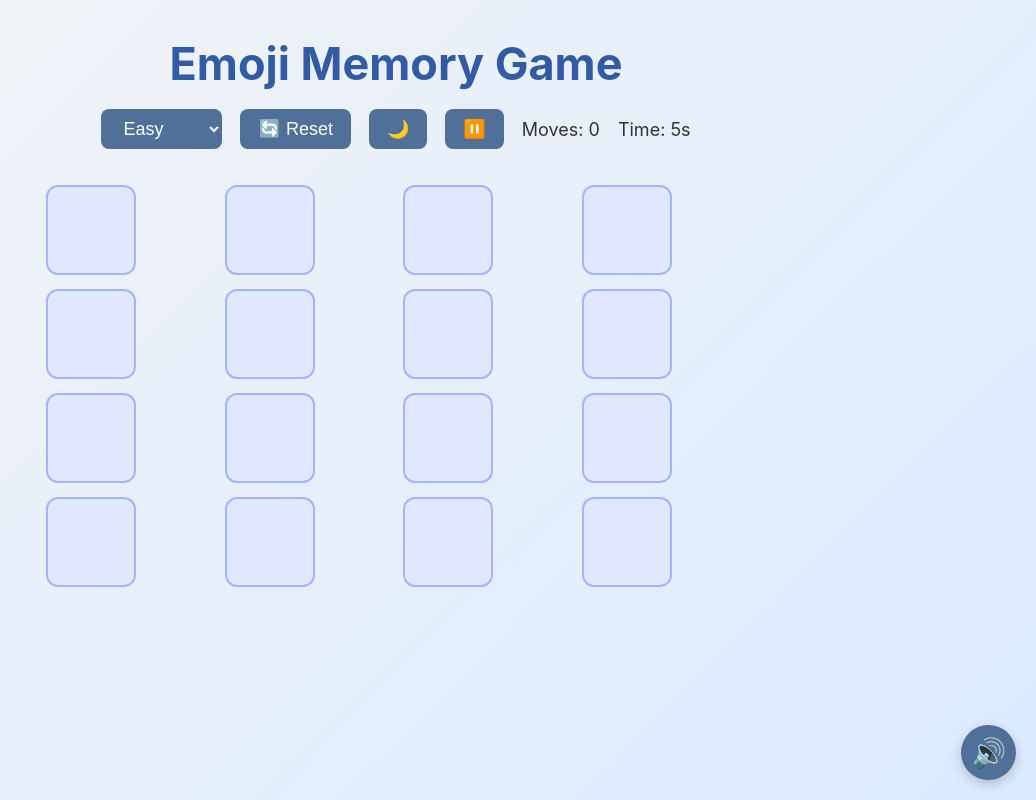
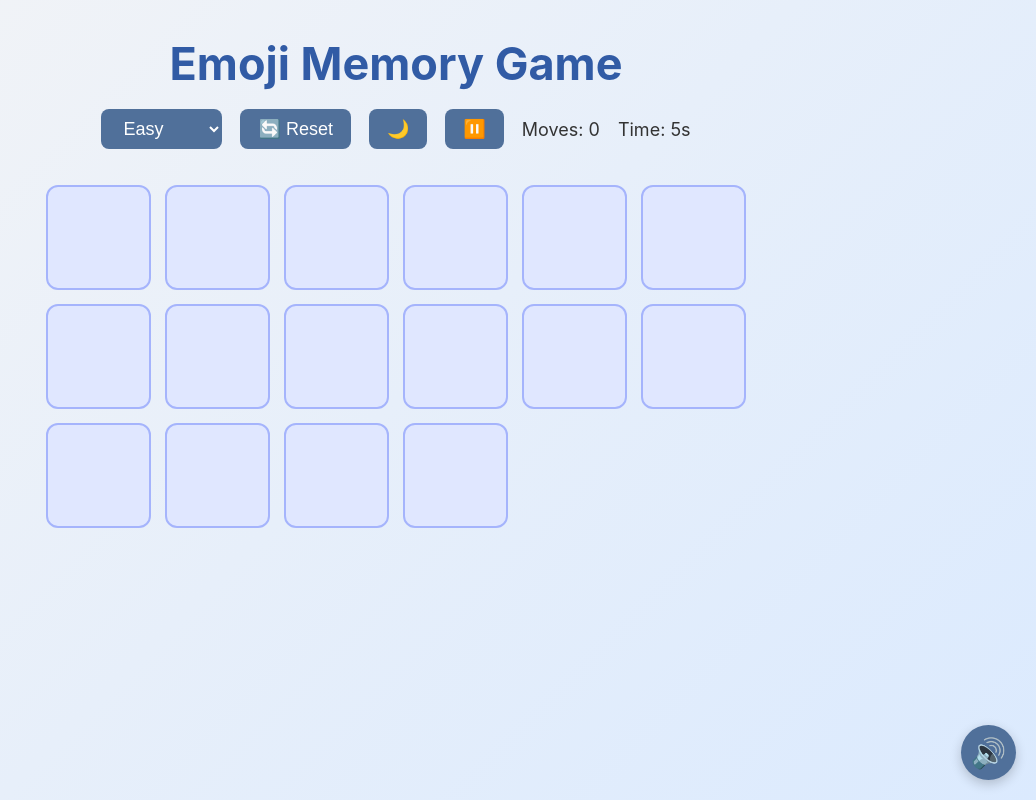
Before and after one commit to nandinii-gupta/emoji-memory-game, a plain HTML site: page index.html in a window 1280 px wide. Shown: the whole page, without its empty margins (244-1280 px from the left). Drawn offline with nearby package versions, Linux system fonts and the light colour scheme.

Commit message:
Add files via upload

```diff
--- a/script.js
+++ b/script.js
@@ -84,8 +84,8 @@ function createBoard(difficulty = "easy") {
   timerPaused  = false;
   startTimer();
 
-  const gridCols = Math.ceil(Math.sqrt(cards.length));
-  board.style.gridTemplateColumns = `repeat(${gridCols}, minmax(70px, 1fr))`;
+  // const gridCols = Math.ceil(Math.sqrt(cards.length));
+  // board.style.gridTemplateColumns = `repeat(${gridCols}, minmax(70px, 1fr))`;
 
   // Create card elements
   cards.forEach(emoji => {
--- a/style.css
+++ b/style.css
@@ -3,6 +3,12 @@
   padding: 0;
   box-sizing: border-box;
 }
+
+:root{
+  /* 70 px on the tiniest phones ‑‑► 110 px on large screens                */
+  --card-size: clamp(70px, 18vw, 110px);
+}
+
 html, body {
   height: 100%;
   overflow-x: hidden;
@@ -79,7 +85,7 @@ h1 {
   display: grid;
   gap: 14px;
   justify-content: center;
-  grid-template-columns: repeat(auto-fit, minmax(70px, 1fr));
+  grid-template-columns: repeat(auto-fit, minmax(var(--card-size), 1fr));
   max-width: 700px;
   margin: 0 auto;
   padding-bottom: 3rem;
@@ -98,13 +104,15 @@ h1 {
 }
 
 .card {
-  perspective: 1000px;
+  perspective: 1000px;      /* keep the 3‑D flip */
+  width: 100%;
+  height: 100%;
 }
 
 .card-inner {
-  width: 90px;
-  height: 90px;
   position: relative;
+  width: 100%;
+  aspect-ratio: 1 / 1;      /* ↔ = ↕  (supported in every modern mobile browser) */
   transform-style: preserve-3d;
   transition: transform 0.8s;
   border-radius: 12px;
```
